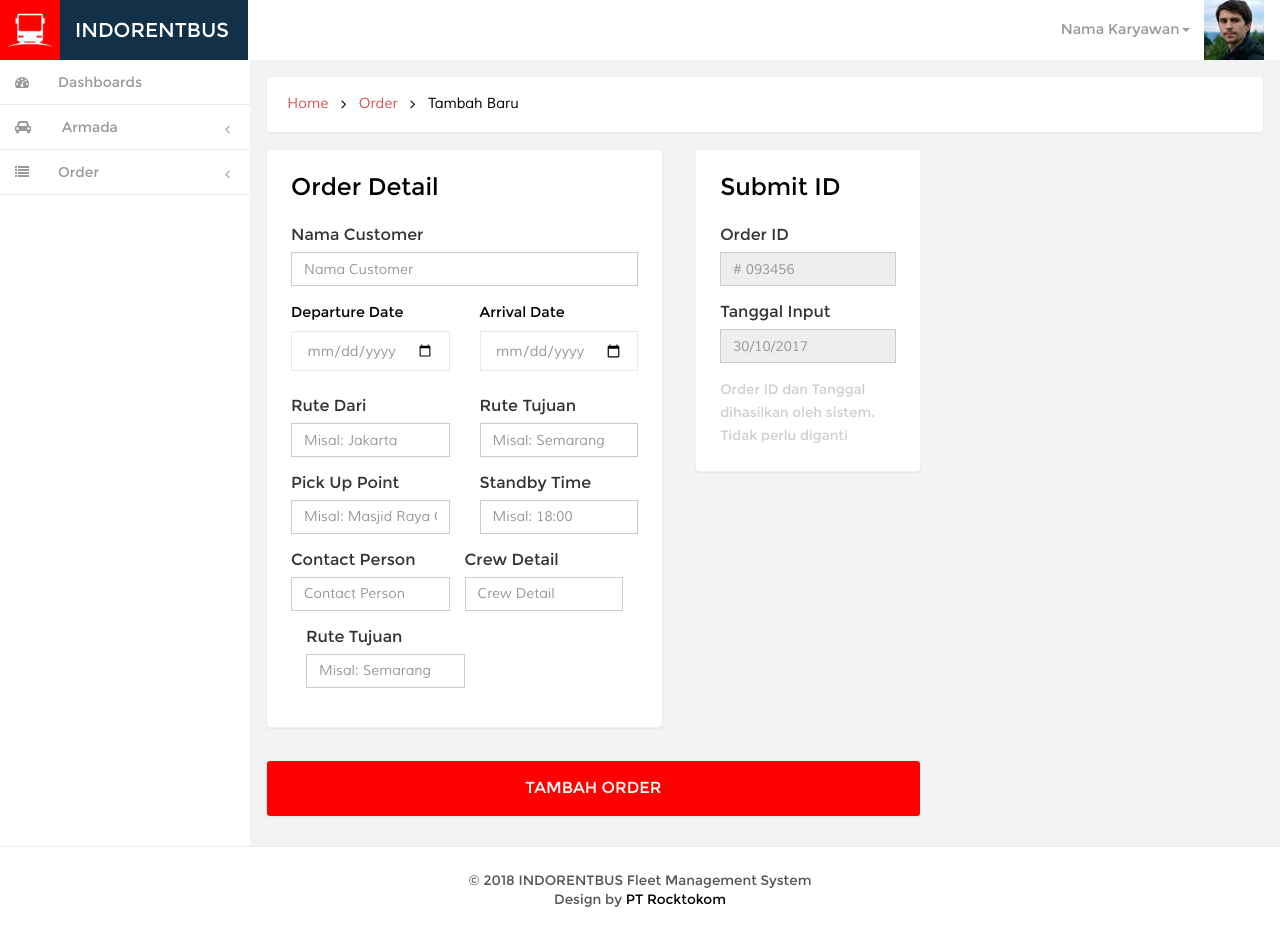
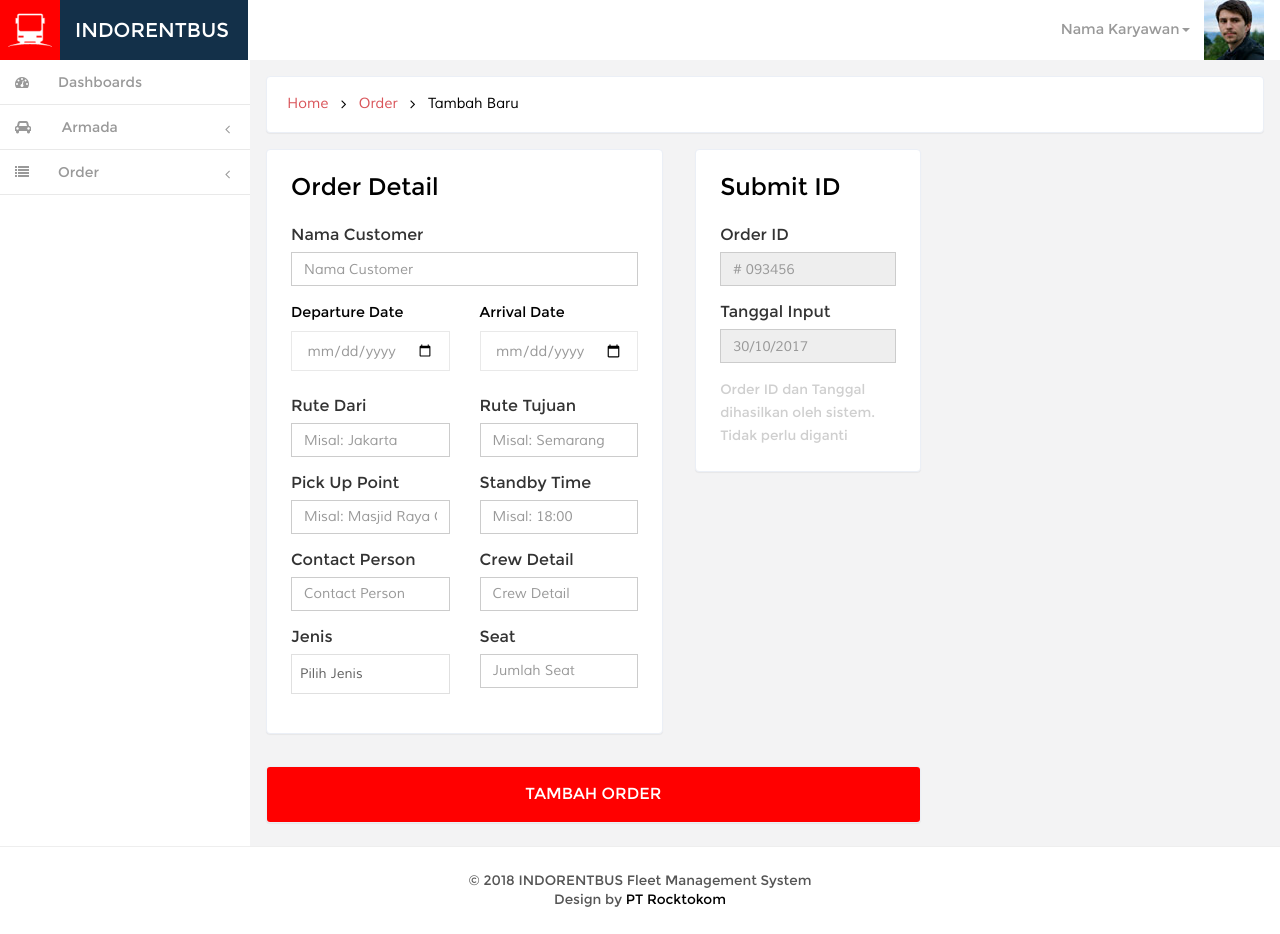
Before and after one commit to kemtol/indorentbus, a Jekyll site: the page built from laman/orders.html, in a window 1280 px wide. Built offline with Jekyll 4.4.1, drawn with Linux system fonts in a browser that asks for light colours; nearby versions of some CDN libraries; Markdown is read by kramdown in place of the engine named in the settings; comment, search, counter and statistics services are not loaded.

Commit message:
Update orders.html

```diff
--- a/laman/orders.html
+++ b/laman/orders.html
@@ -40,6 +40,7 @@ permalink: /orders/tambah/
 				<label for="rute_tujuan">Rute Tujuan</label>
 				<input type="text" class="form-control required" id="rute_tujuan" placeholder="Misal: Semarang" name="rute_tujuan">
 			</div>
+			<div class="clearfix"></div>
 			<div class="form-group col-md-6" style="padding-left:0">
 				<label for="pick_upp">Pick Up Point</label>
 				<input type="text" class="form-control required" id="pick_upp" placeholder="Misal: Masjid Raya Cinere, Jl. Cinere Raya, Cinere ..." name="pick_upp">
@@ -48,17 +49,27 @@ permalink: /orders/tambah/
 				<label for="sb_time">Standby Time</label>
 				<input type="text" class="form-control required" id="sb_time" placeholder="Misal: 18:00" name="sb_time">
 			</div>
+			<div class="clearfix"></div>
 			<div class="form-group col-md-6" style="padding-left:0">
 				<label for="cp">Contact Person</label>
 				<input type="text" class="form-control required" id="cp" placeholder="Contact Person" name="cp">
 			</div>
-			<div class="form-group col-md-6" style="padding-left:0">
+			<div class="form-group col-md-6" style="padding-right:0">
 				<label for="cd">Crew Detail</label>
 				<input type="text" class="form-control required" id="cd" placeholder="Crew Detail" name="cd">
 			</div>
+			<div class="clearfix"></div>
+			<div class="form-group col-md-6" style="padding-left:0">
+				<label for="fleet_type">Jenis</label>
+				<select name="fleet_type" id="fleet_type" class="form-control1 required">
+					<option value="">Pilih Jenis</option>
+				<option value="Big Bus" id="big_bus">Big Bus</option><option value="Family Car" id="family_car">Family Car</option><option value="Medium Bus" id="medium_bus">Medium Bus</option><option value="Micro Bus" id="micro_bus">Micro Bus</option></select>
+				<span class="glyphicon glyphicon-remove form-control-feedback hidden" aria-hidden="true"></span>
+			</div>
 			<div class="form-group col-md-6" style="padding-right:0">
-				<label for="rute_tujuan">Rute Tujuan</label>
-				<input type="text" class="form-control required" id="rute_tujuan" placeholder="Misal: Semarang" name="rute_tujuan">
+				<label for="fleet_seat">Seat</label>
+				<input type="text" class="form-control required" id="fleet_seat" placeholder="Jumlah Seat" name="fleet_seat">
+				<span class="glyphicon glyphicon-remove form-control-feedback hidden" aria-hidden="true"></span>
 			</div>
 			<div class="clearfix"></div>
 			<!--<div class="form-group">
```
